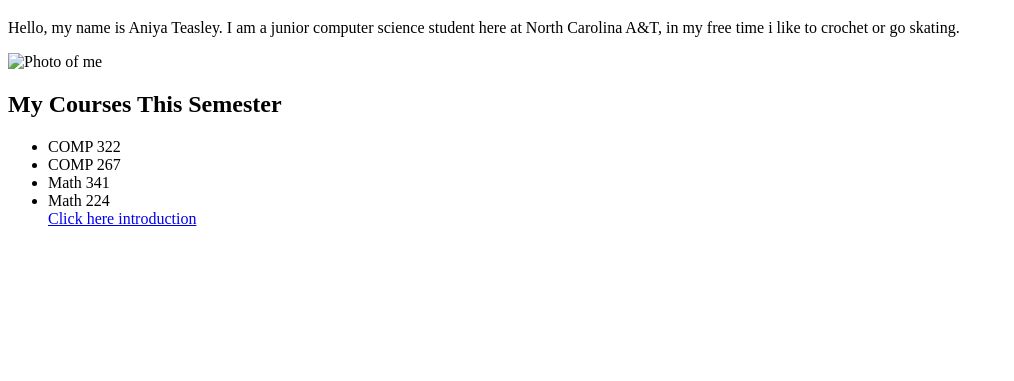
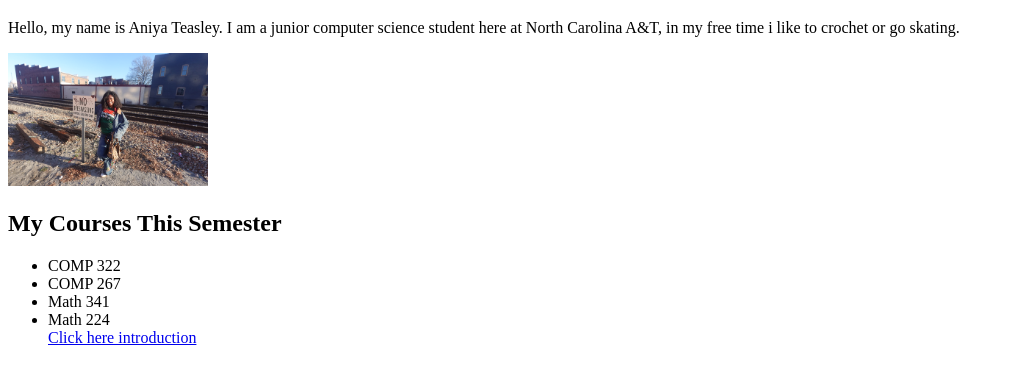
Before and after one commit to AniyaTeasley1/AniyaTeasley1.github.io, a plain HTML site: page index.html in a window 1280 px wide. Shown: the part 61-442 px from the top of the page, without its empty margins (0-1014 px from the left). Drawn offline with Linux system fonts and the light colour scheme.

Commit message:
Update index.html
updating to see images

```diff
--- a/index.html
+++ b/index.html
@@ -8,7 +8,7 @@
 <h1>My Bio </h1>
 <p>
 Hello, my name is Aniya Teasley. I am a junior computer science student here at North Carolina A&T, in my free time i like to crochet or go skating.</p>
-<img src="img/img1.jpg" alt="Photo of me" width="200">
+<img src="img1.jpg" alt="Photo of me" width="200">
 <h2>My Courses This Semester</h2>
 <ul>
     <li>COMP 322</li>
```
